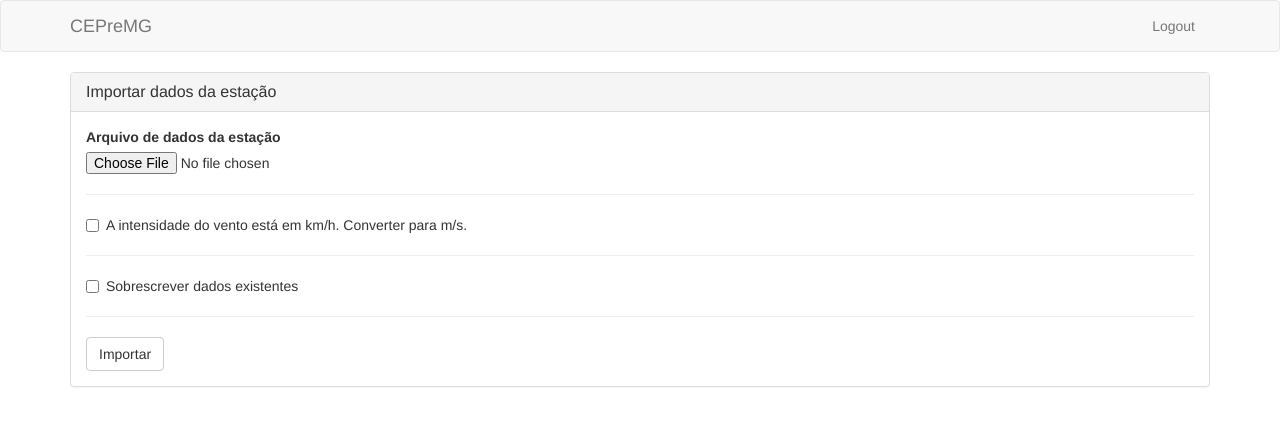
After one commit to roquerodrigo/cepremg, a PHP site: template resources/views/import.html.twig in a window 1280 px wide. The commit adds this page. Shown: the top 426 px of the page. Run offline with PHP 8.4, Linux system fonts and the light colour scheme; the template is opened without the code that fills it, so the values that code supplies are empty; some libraries are stand-ins or nearby versions.

Commit message:
Importação dos dados

```diff
--- a/app/config.php
+++ b/app/config.php
@@ -2,4 +2,9 @@
 
 return [
     'displayErrorDetails' => true,
+    'database'            => [
+        'driver' => 'pdo_sqlite',
+        'path'   => __DIR__ . '/../db.sqlite',
+    ],
+    'isDevMode'           => true,
 ];
--- a/app/routes.php
+++ b/app/routes.php
@@ -1,7 +1,11 @@
 <?php
+
 use Slim\Http\Request;
 use Slim\Http\Response;
 
 $app->get('/', function (Request $request, Response $response) {
     return $this->view->render($response, 'index.html.twig');
 });
+
+$app->get('/import', \App\Controllers\ImportController::class . ':showForm');
+$app->post('/import', \App\Controllers\ImportController::class . ':import');
--- a/composer.json
+++ b/composer.json
@@ -15,5 +15,10 @@
     "preferred-install": "dist",
     "sort-packages": true,
     "optimize-autoloader": true
+  },
+  "autoload": {
+    "psr-4": {
+      "App\\": "app/"
+    }
   }
 }
--- a/public/index.php
+++ b/public/index.php
@@ -3,10 +3,10 @@
 use Slim\App;
 use Slim\Views\Twig;
 
-require __DIR__ . '/../vendor/autoload.php';
+require __DIR__ . '/../app/boostrap.php';
 
 $app = new App([
-    'settings' => require __DIR__ . '/../app/config.php'
+    'settings' => $config,
 ]);
 
 $app->getContainer()['view'] = function ($container) {
--- /dev/null
+++ b/resources/views/import.html.twig
@@ -0,0 +1,38 @@
+{% extends 'layouts/master.html.twig' %}
+
+{% block content %}
+    {% include 'layouts/navbar.html.twig' %}
+
+    <div class="container">
+        <div class="panel panel-default">
+            <div class="panel-heading">
+                <h3 class="panel-title">Importar dados da estação</h3>
+            </div>
+            <div class="panel-body">
+                <form action="" method="post" enctype="multipart/form-data">
+                    <div class="form-group">
+                        <label for="davis">Arquivo de dados da estação</label>
+                        <input type="file" id="davis" name="davis">
+                    </div>
+                    <hr>
+                    <input type="hidden" name="convert" value="0">
+                    <div class="checkbox">
+                        <label>
+                            <input type="checkbox" name="convert" value="1"> A intensidade do vento está em km/h. Converter para m/s.
+                        </label>
+                    </div>
+                    <hr>
+                    <input type="hidden" name="overwrite" value="0">
+                    <div class="checkbox">
+                        <label>
+                            <input type="checkbox" name="overwrite" value="1"> Sobrescrever dados existentes
+                        </label>
+                    </div>
+                    <hr>
+                    <button type="submit" class="btn btn-default">Importar</button>
+                </form>
+            </div>
+        </div>
+    </div>
+
+{% endblock %}
--- a/resources/views/index.html.twig
+++ b/resources/views/index.html.twig
@@ -1,4 +1,4 @@
-{% extends "layouts/master.html.twig" %}
+{% extends 'layouts/master.html.twig' %}
 
 {% block content %}
     <h1>Página em construção.</h1>
--- /dev/null
+++ b/resources/views/layouts/navbar.html.twig
@@ -0,0 +1,23 @@
+<nav class="navbar navbar-default">
+    <div class="container">
+        <div class="navbar-header">
+            <button type="button" class="navbar-toggle collapsed" data-toggle="collapse" data-target="#bs-example-navbar-collapse-1" aria-expanded="false">
+                <span class="sr-only">Toggle navigation</span>
+                <span class="icon-bar"></span>
+                <span class="icon-bar"></span>
+                <span class="icon-bar"></span>
+            </button>
+            <a class="navbar-brand" href="#">CEPreMG</a>
+        </div>
+
+        <div class="collapse navbar-collapse" id="bs-example-navbar-collapse-1">
+            <ul class="nav navbar-nav">
+                {#<li class="active"><a href="#">Link <span class="sr-only">(current)</span></a></li>#}
+                {#<li><a href="#">Link</a></li>#}
+            </ul>
+            <ul class="nav navbar-nav navbar-right">
+                <li><a href="#">Logout</a></li>
+            </ul>
+        </div>
+    </div>
+</nav>
```
Also changed, not shown: app/boostrap.php (added, +17 -0 lines), app/controllers/Controller.php (added, +17 -0 lines), app/controllers/ImportController.php (added, +31 -0 lines), app/models/Davis.php (added, +81 -0 lines), cli-config.php (added, +7 -0 lines), 1 other file.
